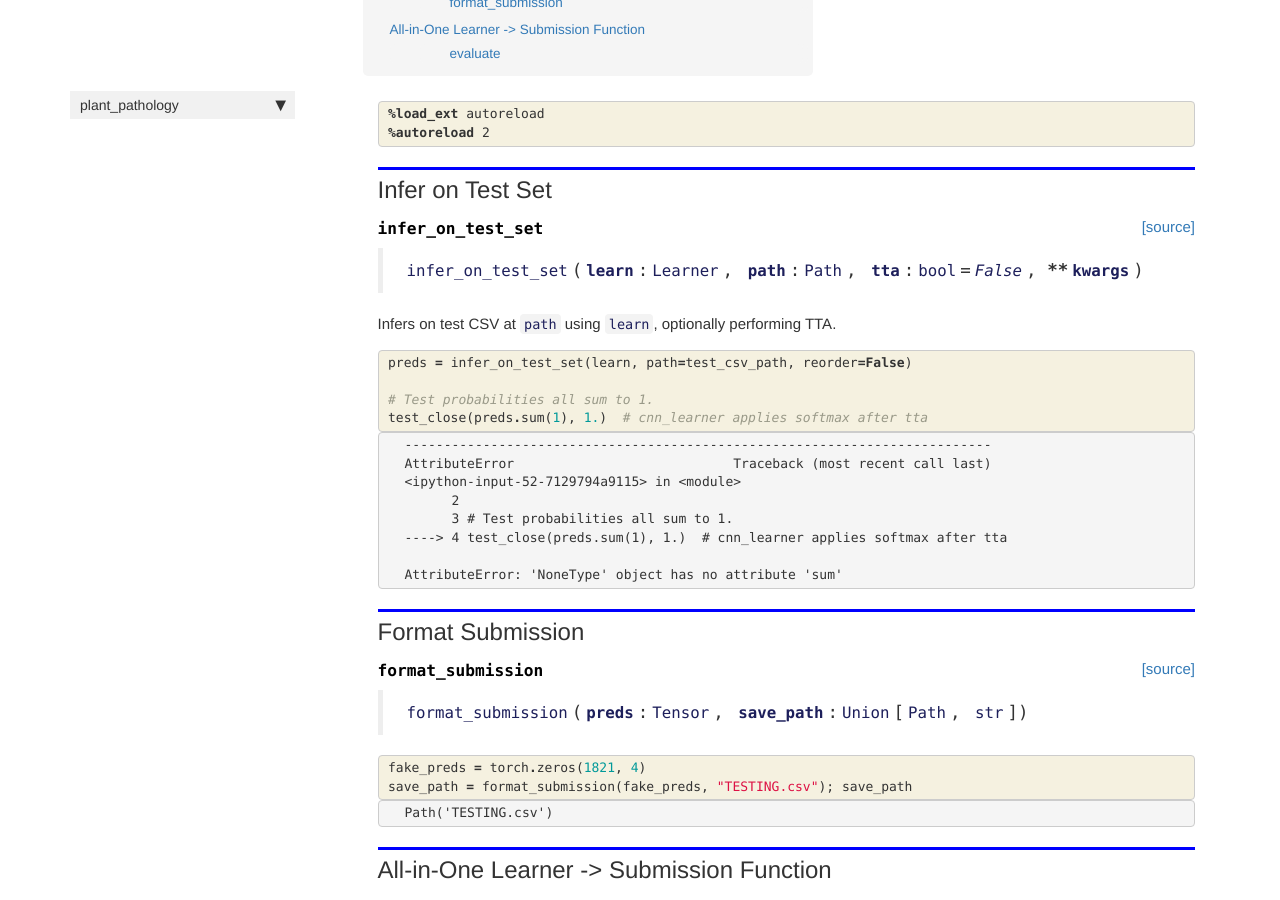
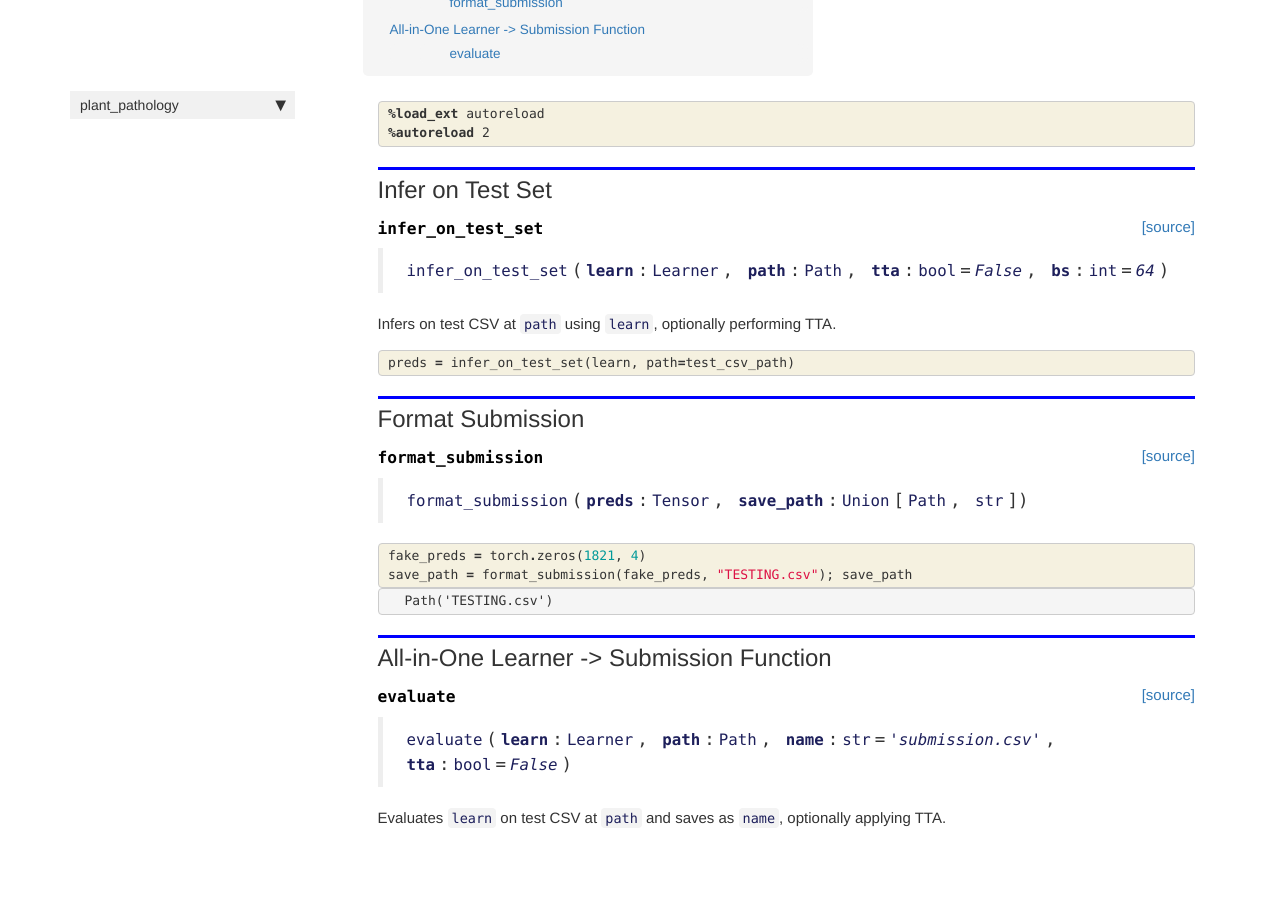
Before and after one commit to bwolfson97/plant_pathology, a Jekyll site: the page built from docs/evaluate.html, in a window 1280 px wide and 900 px high, scrolled down 309 px. Built offline with Jekyll 4.4.1, drawn with Linux system fonts in a browser that asks for light colours; nearby versions of some CDN libraries; comment, search, counter and statistics services are not loaded.

Commit message:
Clean up docs

```diff
--- a/docs/evaluate.html
+++ b/docs/evaluate.html
@@ -71,7 +71,7 @@ nb_path: "nbks/02_evaluate.ipynb"
 
 
 <div class="output_markdown rendered_html output_subarea ">
-<h4 id="infer_on_test_set" class="doc_header"><code>infer_on_test_set</code><a href="https://github.com/bwolfson97/plant_pathology/tree/master/plant_pathology/evaluate.py#L11" class="source_link" style="float:right">[source]</a></h4><blockquote><p><code>infer_on_test_set</code>(<strong><code>learn</code></strong>:<code>Learner</code>, <strong><code>path</code></strong>:<code>Path</code>, <strong><code>tta</code></strong>:<code>bool</code>=<em><code>False</code></em>, <strong>**<code>kwargs</code></strong>)</p>
+<h4 id="infer_on_test_set" class="doc_header"><code>infer_on_test_set</code><a href="https://github.com/bwolfson97/plant_pathology/tree/master/plant_pathology/evaluate.py#L11" class="source_link" style="float:right">[source]</a></h4><blockquote><p><code>infer_on_test_set</code>(<strong><code>learn</code></strong>:<code>Learner</code>, <strong><code>path</code></strong>:<code>Path</code>, <strong><code>tta</code></strong>:<code>bool</code>=<em><code>False</code></em>, <strong><code>bs</code></strong>:<code>int</code>=<em><code>64</code></em>)</p>
 </blockquote>
 <p>Infers on test CSV at <code>path</code> using <code>learn</code>, optionally performing TTA.</p>
 
@@ -99,10 +99,7 @@ nb_path: "nbks/02_evaluate.ipynb"
 
 <div class="inner_cell">
     <div class="input_area">
-<div class=" highlight hl-ipython3"><pre><span></span><span class="n">preds</span> <span class="o">=</span> <span class="n">infer_on_test_set</span><span class="p">(</span><span class="n">learn</span><span class="p">,</span> <span class="n">path</span><span class="o">=</span><span class="n">test_csv_path</span><span class="p">,</span> <span class="n">reorder</span><span class="o">=</span><span class="kc">False</span><span class="p">)</span>
-
-<span class="c1"># Test probabilities all sum to 1.</span>
-<span class="n">test_close</span><span class="p">(</span><span class="n">preds</span><span class="o">.</span><span class="n">sum</span><span class="p">(</span><span class="mi">1</span><span class="p">),</span> <span class="mf">1.</span><span class="p">)</span>  <span class="c1"># cnn_learner applies softmax after tta</span>
+<div class=" highlight hl-ipython3"><pre><span></span><span class="n">preds</span> <span class="o">=</span> <span class="n">infer_on_test_set</span><span class="p">(</span><span class="n">learn</span><span class="p">,</span> <span class="n">path</span><span class="o">=</span><span class="n">test_csv_path</span><span class="p">)</span>
 </pre></div>
 
     </div>
@@ -119,21 +116,6 @@ nb_path: "nbks/02_evaluate.ipynb"
 
 </div>
 
-</div>
-
-<div class="output_area">
-
-<div class="output_subarea output_text output_error">
-<pre>
-<span class="ansi-red-fg">---------------------------------------------------------------------------</span>
-<span class="ansi-red-fg">AttributeError</span>                            Traceback (most recent call last)
-<span class="ansi-green-fg">&lt;ipython-input-52-7129794a9115&gt;</span> in <span class="ansi-cyan-fg">&lt;module&gt;</span>
-<span class="ansi-green-intense-fg ansi-bold">      2</span>
-<span class="ansi-green-intense-fg ansi-bold">      3</span> <span class="ansi-red-fg"># Test probabilities all sum to 1.</span>
-<span class="ansi-green-fg">----&gt; 4</span><span class="ansi-red-fg"> </span>test_close<span class="ansi-blue-fg">(</span>preds<span class="ansi-blue-fg">.</span>sum<span class="ansi-blue-fg">(</span><span class="ansi-cyan-fg">1</span><span class="ansi-blue-fg">)</span><span class="ansi-blue-fg">,</span> <span class="ansi-cyan-fg">1.</span><span class="ansi-blue-fg">)</span>  <span class="ansi-red-fg"># cnn_learner applies softmax after tta</span>
-
-<span class="ansi-red-fg">AttributeError</span>: &#39;NoneType&#39; object has no attribute &#39;sum&#39;</pre>
-</div>
 </div>
 
 </div>
--- a/plant_pathology/evaluate.py
+++ b/plant_pathology/evaluate.py
@@ -9,12 +9,12 @@ from typing import *
 
 # Cell
 def infer_on_test_set(
-    learn: Learner, path: Path, tta: bool=False, **kwargs
+    learn: Learner, path: Path, tta: bool = False, bs: int = 64,
 ) -> Tensor:
     """Infers on test CSV at `path` using `learn`, optionally performing TTA."""
     df_test = pd.read_csv(path)
-    test_dl = learn.dls.test_dl(df_test)
-    preds, _ = (learn.tta if tta else learn.get_preds)(dl=test_dl, **kwargs)
+    test_dl = learn.dls.test_dl(df_test, bs=bs)
+    preds, _ = (learn.tta if tta else learn.get_preds)(dl=test_dl)
     return preds
 
 # Cell
```
Also changed, not shown: 1 other file.
